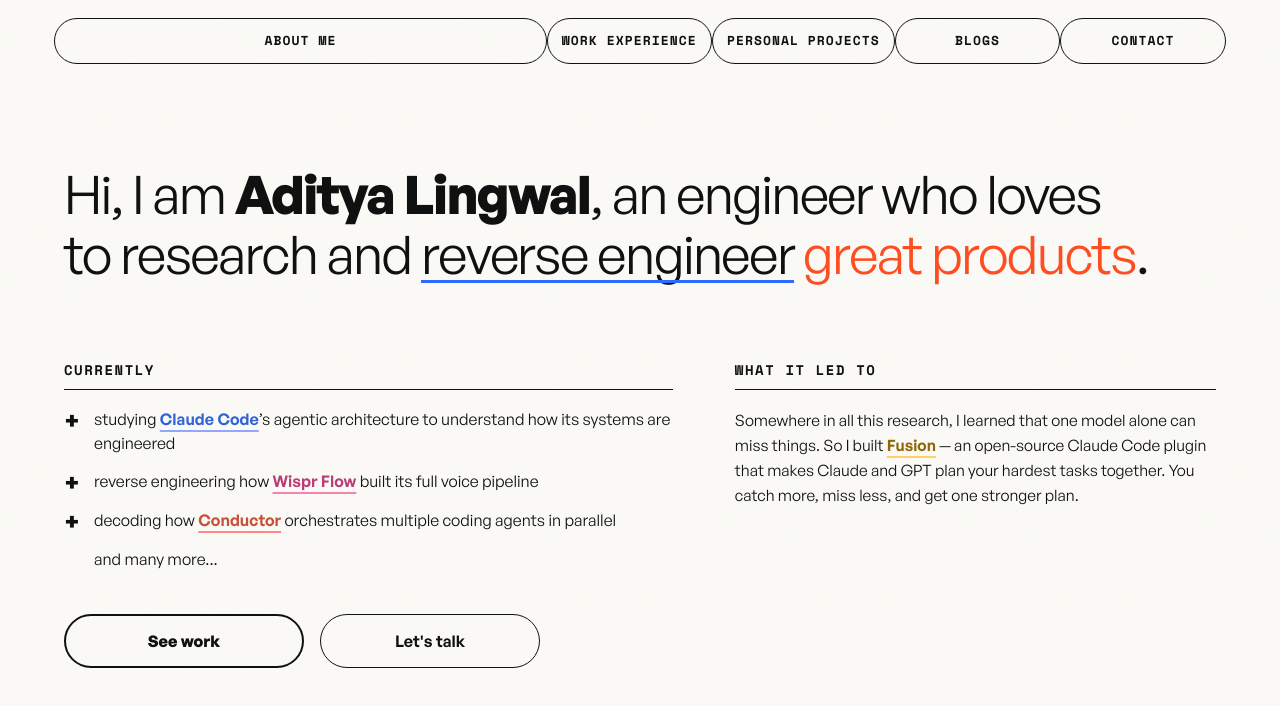
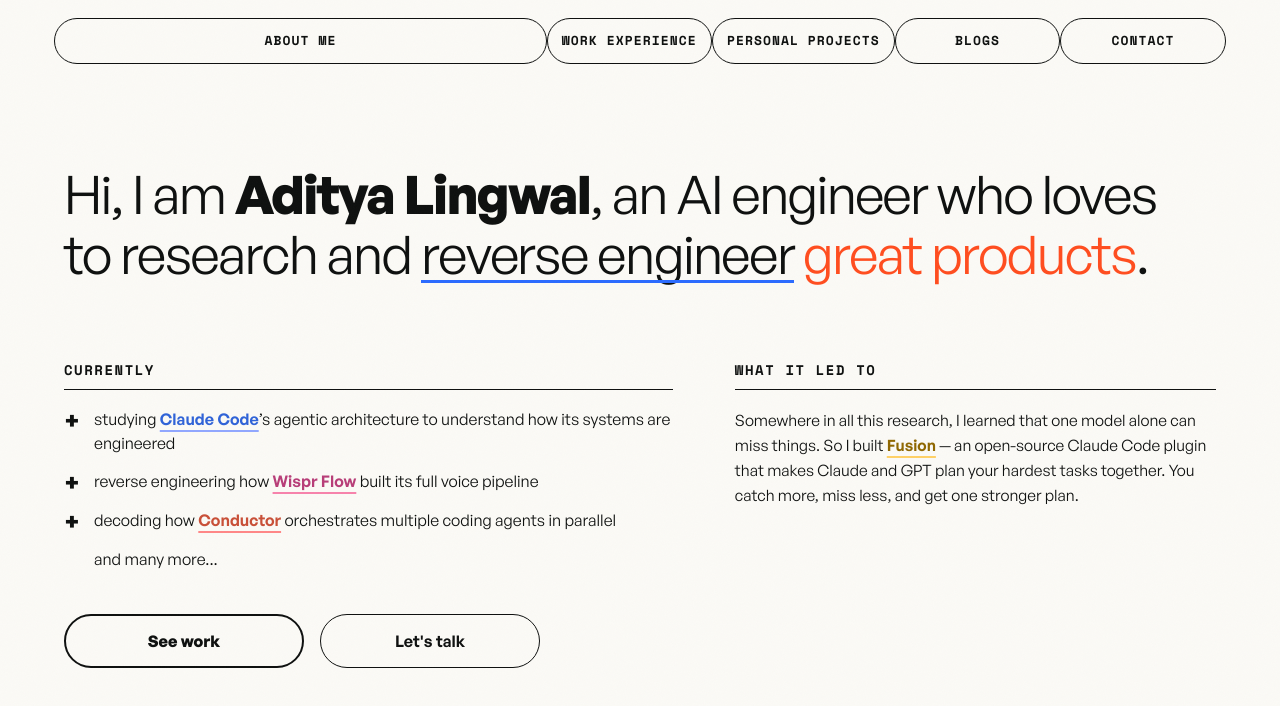
Before and after one commit to Adityalingwal/my-portfolio, a React (Vite) app: page / in a window 1280 px wide. Shown: the top 706 px of the page. Built offline with nearby package versions, Linux system fonts and the light colour scheme.

Commit message:
correction

```diff
--- a/src/data/about.ts
+++ b/src/data/about.ts
@@ -27,7 +27,7 @@ export interface AboutContent {
 export const aboutContent: AboutContent = {
   leadPrefix: 'Hi, I am ',
   leadName: 'Aditya Lingwal',
-  leadSuffix: ', an engineer who loves to research and reverse engineer great products.',
+  leadSuffix: ', an AI engineer who loves to research and reverse engineer great products.',
   currentTitle: 'Currently',
   currentItems: [
     {
--- a/src/pages/AboutMe.tsx
+++ b/src/pages/AboutMe.tsx
@@ -14,7 +14,7 @@ export default function AboutMe() {
           <p className="lead">
             {aboutContent.leadPrefix}
             <strong className="lead-name">{aboutContent.leadName}</strong>
-            {', an engineer '}
+            {', an AI engineer '}
             <br className="desktop-break" />
             {'who loves to research and '}
             <br className="desktop-break" />
```
